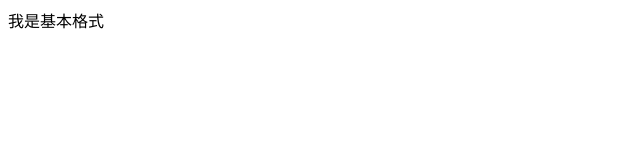
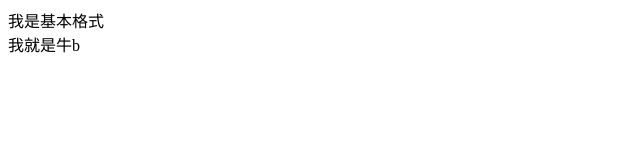
Before and after one commit to wyx511280746/myfrist, a plain HTML site: page index.html in a window 1280 px wide. Shown: the whole page, without its empty margins (0-640 px from the left). Drawn offline with Linux system fonts and the light colour scheme.

```diff
--- a/index.html
+++ b/index.html
@@ -8,5 +8,6 @@
 </head>
 <body>
   <div>我是基本格式</div>
+  <div>我就是牛b</div>
 </body>
 </html>
```
